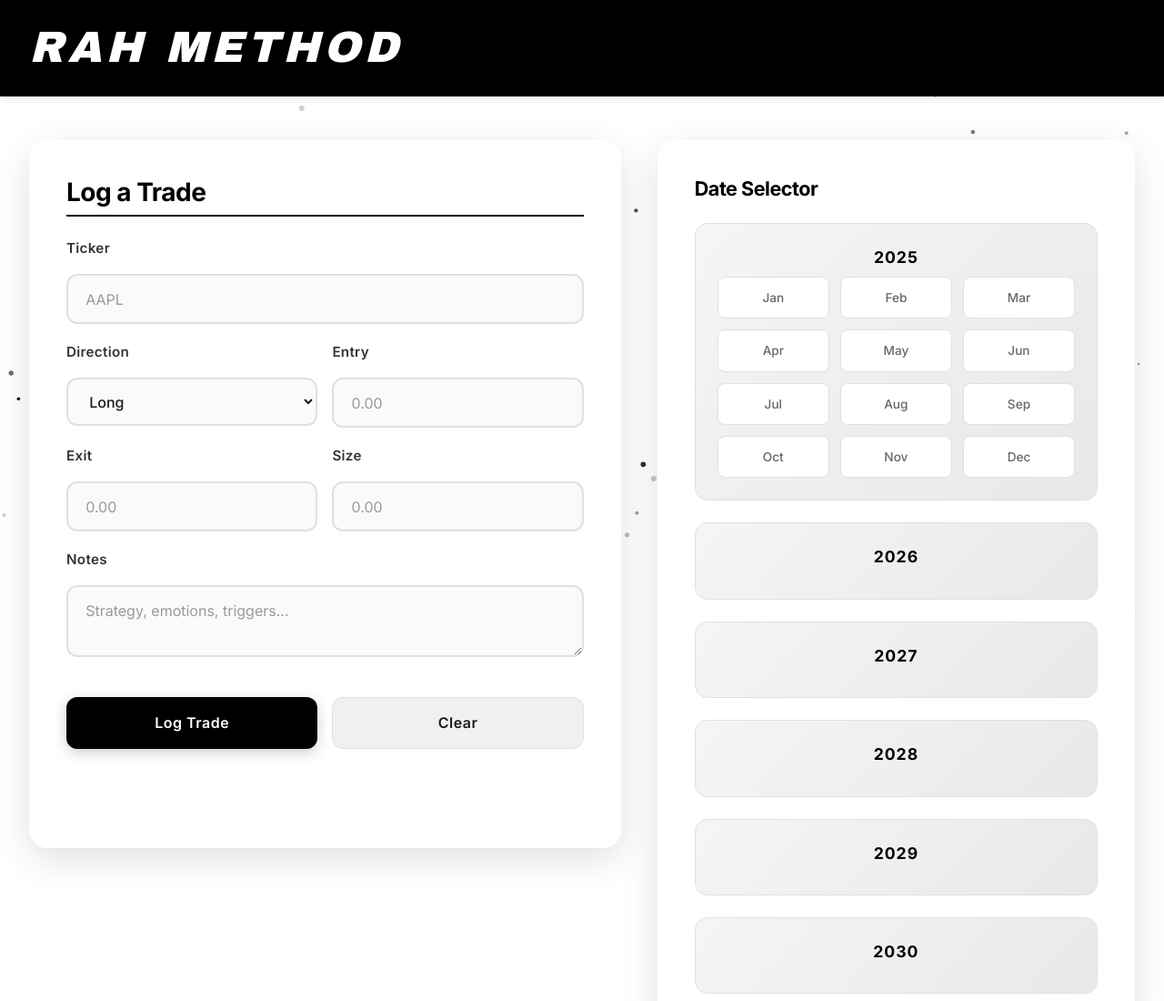
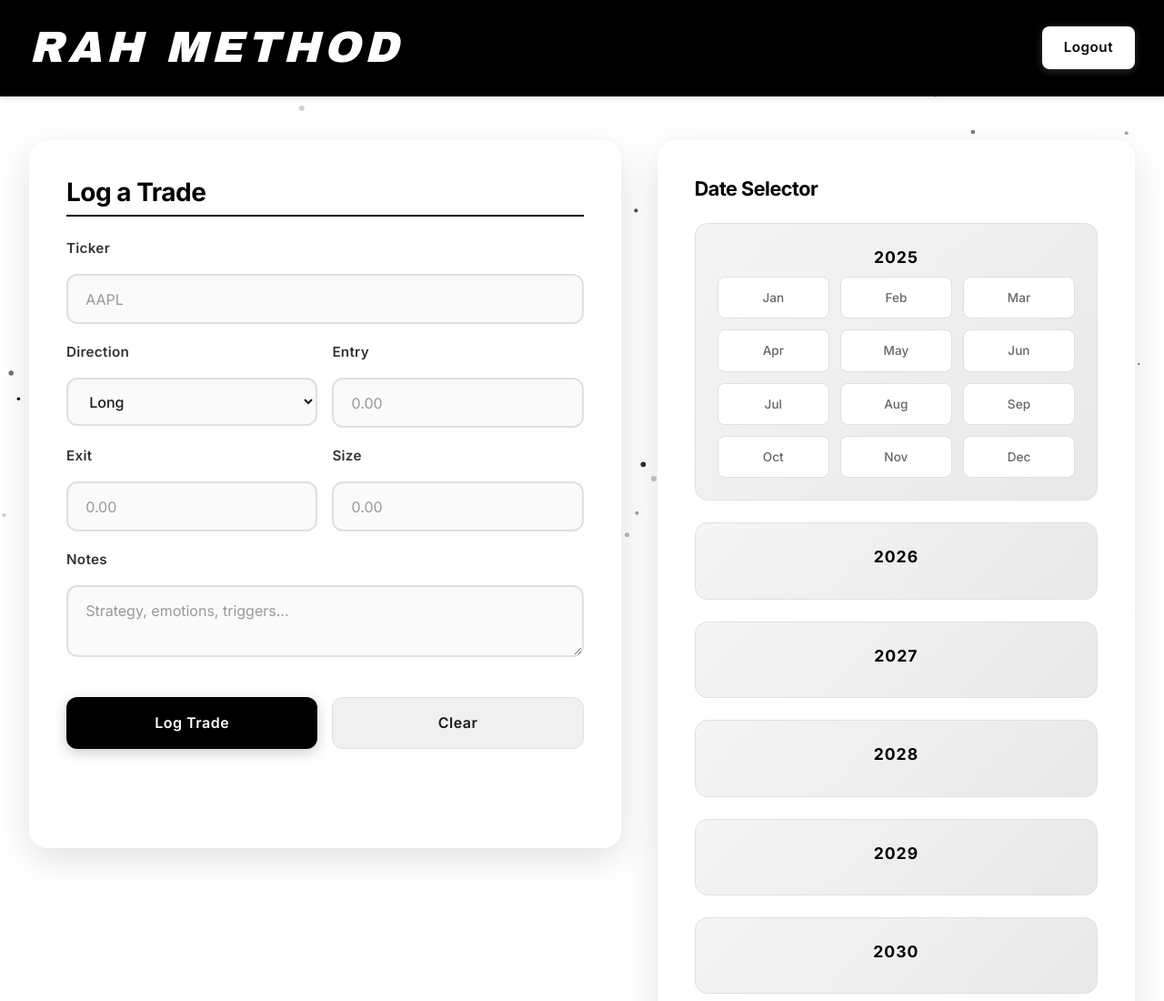
Before and after one commit to rahsmirep/trading-journal-concept, a website with bundled scripts: page frontend/index.html in a window 1280 px wide. Shown: the top 1100 px of the page at 91% size. Built offline with nearby package versions, Linux system fonts and the light colour scheme; sample sign-in values are in the browser's storage; a web font is replaced by a local one.

Commit message:
feat(auth): add logout button to header top-right with redirect to login

```diff
--- a/frontend/index.html
+++ b/frontend/index.html
@@ -30,7 +30,10 @@
 
   <!-- Header with Rah Method title -->
   <header>
-    <h1>Rah Method</h1>
+    <div class="header-container">
+      <h1>Rah Method</h1>
+      <button id="logoutBtn" class="logout-btn">Logout</button>
+    </div>
   </header>
 
   <!-- Main Content -->
@@ -173,6 +176,7 @@
   </footer>
 
   <!-- Scripts -->
+  <script src="logout.js"></script>
   <script src="calendar.js"></script>
   <script src="sparkles.js"></script>
   <script src="components/utils.js"></script>
--- /dev/null
+++ b/frontend/logout.js
@@ -0,0 +1,18 @@
+// Logout functionality
+
+document.addEventListener('DOMContentLoaded', () => {
+  const logoutBtn = document.getElementById('logoutBtn');
+
+  if (logoutBtn) {
+    logoutBtn.addEventListener('click', () => {
+      // Clear authentication token from localStorage
+      localStorage.removeItem('token');
+
+      // Optionally show a message
+      console.log('Logged out successfully');
+
+      // Redirect to login page
+      window.location.href = 'login.html';
+    });
+  }
+});
--- a/frontend/style.css
+++ b/frontend/style.css
@@ -37,6 +37,14 @@ header {
   z-index: 10;
 }
 
+.header-container {
+  display: flex;
+  justify-content: space-between;
+  align-items: center;
+  max-width: 1400px;
+  margin: 0 auto;
+}
+
 header h1 {
   font-family: 'BankGothic MD BT', 'Arial Black', sans-serif;
   font-size: 3rem;
@@ -45,6 +53,31 @@ header h1 {
   margin: 0;
   letter-spacing: 0.1em;
   text-transform: uppercase;
+}
+
+.logout-btn {
+  font-family: 'Inter', 'Geist', sans-serif;
+  padding: 0.75rem 1.5rem;
+  background-color: #fff;
+  color: #000;
+  border: none;
+  border-radius: 8px;
+  font-weight: 600;
+  font-size: 0.95rem;
+  cursor: pointer;
+  transition: all 0.3s ease;
+  box-shadow: 0 2px 8px rgba(255, 255, 255, 0.2);
+  letter-spacing: 0.5px;
+}
+
+.logout-btn:hover {
+  background-color: #f0f0f0;
+  box-shadow: 0 4px 12px rgba(255, 255, 255, 0.3);
+  transform: translateY(-1px);
+}
+
+.logout-btn:active {
+  transform: translateY(0);
 }
 
 /* Footer styling */
```
